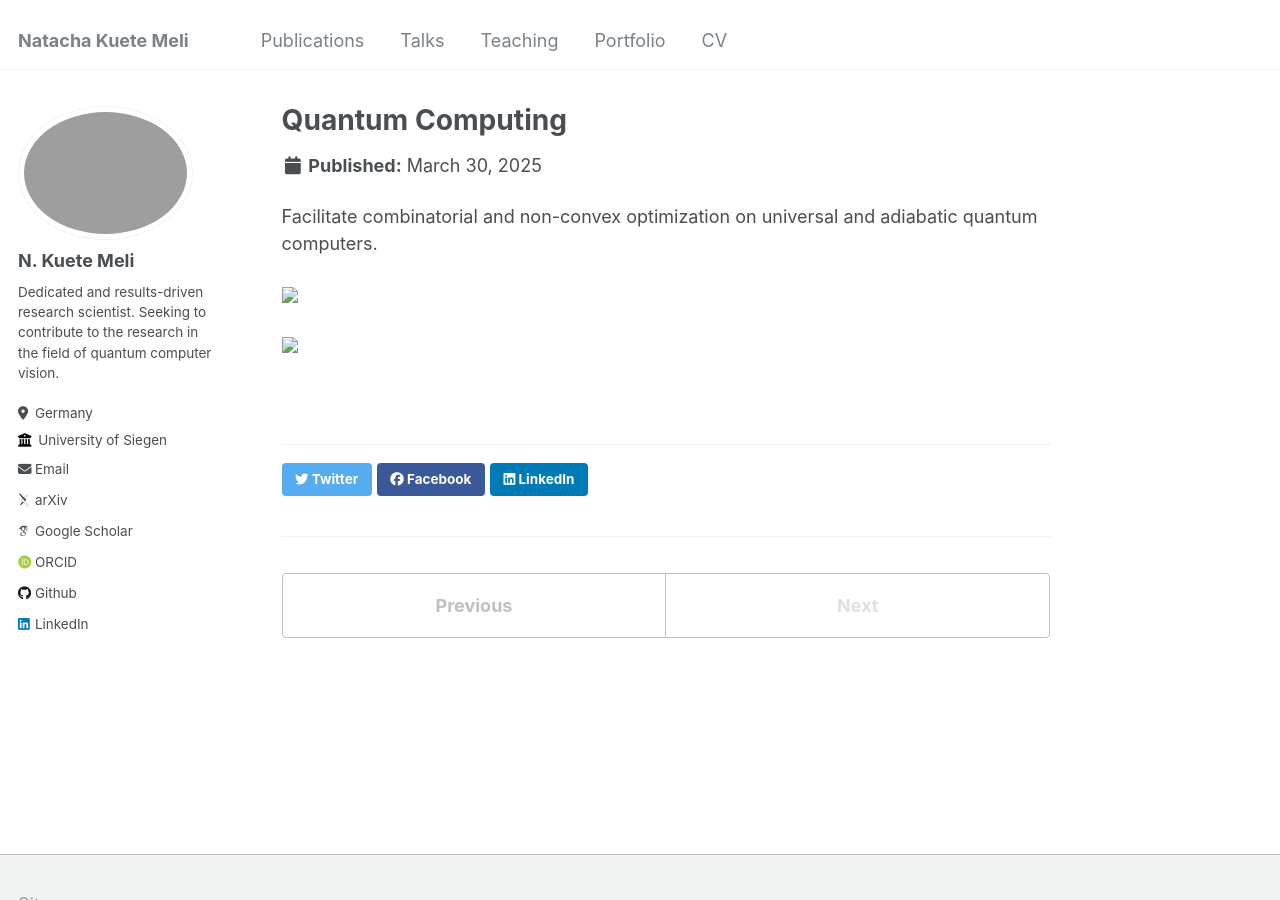
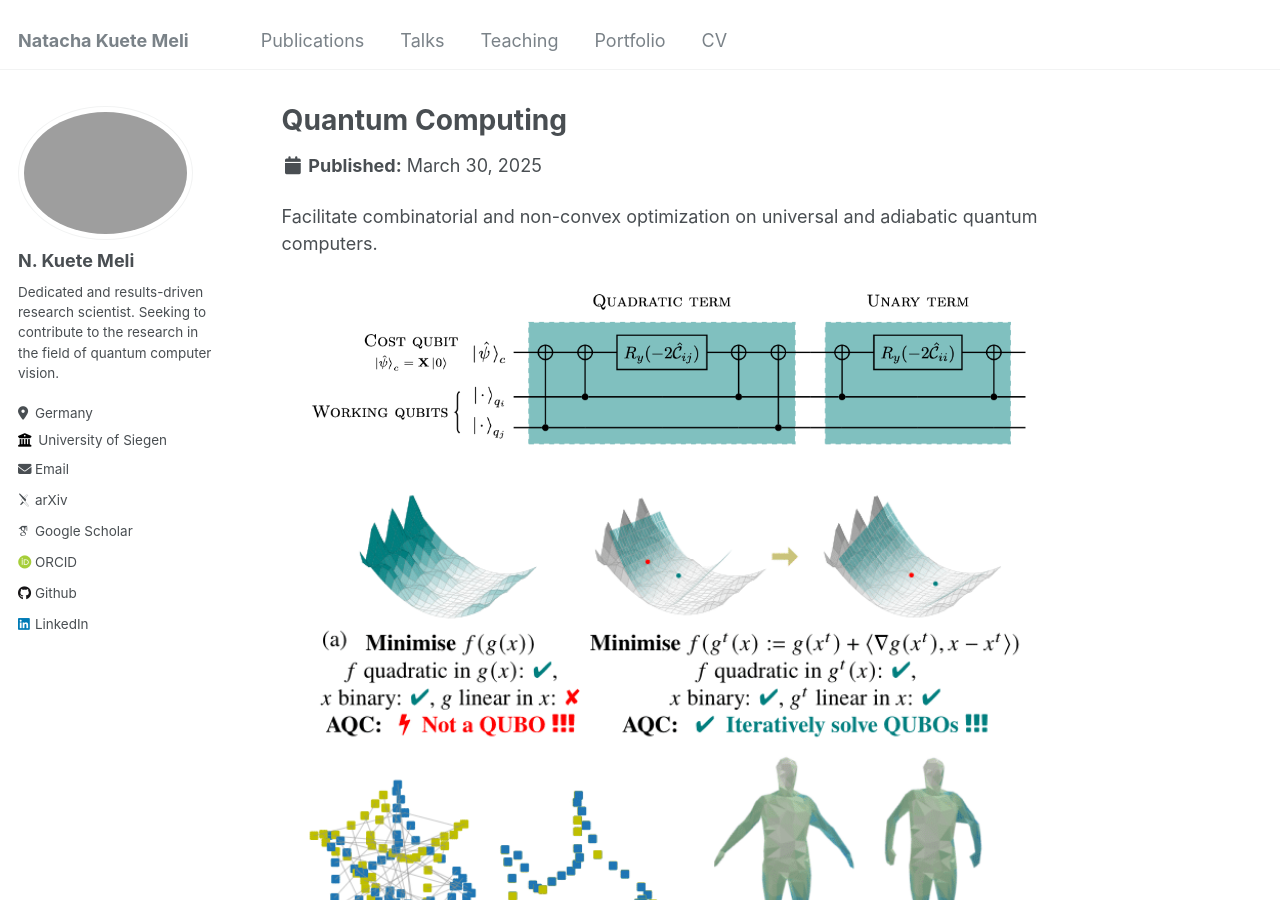
Before and after one commit to nkuetemeli/nkuetemeli.github.io, a Jekyll site: the page built from _portfolio/portfolio-qc.md, in a window 1280 px wide and 900 px high. Built offline with Jekyll 4.4.1, drawn with Linux system fonts in a browser that asks for light colours; some web fonts are replaced.

Commit message:
MyGit 1. Attempt

```diff
--- a/_portfolio/portfolio-qc.md
+++ b/_portfolio/portfolio-qc.md
@@ -7,6 +7,6 @@ collection: portfolio
 Facilitate combinatorial and non-convex optimization on universal and adiabatic quantum computers.
 
 
-<img src='../images/portfolio_qc1.png' width='800'>
+<img src='/images/portfolio_qc1.png' width='800'>
 
-<img src='../images/portfolio_qc2.png' width='800'>
+<img src='/images/portfolio_qc2.png' width='800'>
```
Also changed, not shown: _portfolio/portfolio-cv.md (+1 -1 lines).
